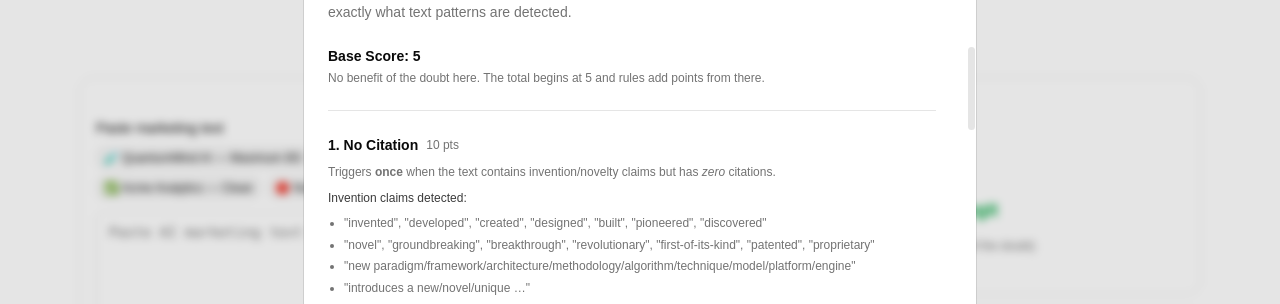
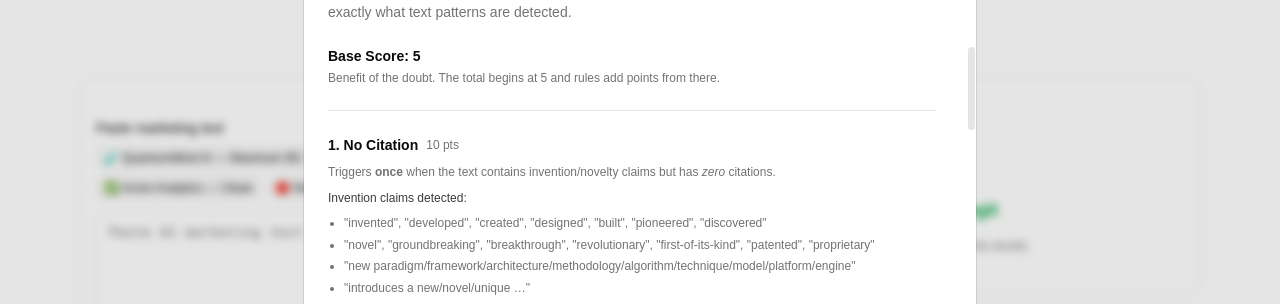
Before and after one commit to yujqiao/bs-index, a React (Vite) app: page / in a window 1280 px wide. Both pictures are taken after a click on the button "Methodology". Shown: the part 126-430 px from the top of the page. Built offline with nearby package versions, Linux system fonts and the light colour scheme.

Commit message:
copy: benefit of the doubt

```diff
--- a/src/components/MethodologyModal.tsx
+++ b/src/components/MethodologyModal.tsx
@@ -76,8 +76,8 @@ export function MethodologyModal() {
             <div className="space-y-1">
               <h3 className="text-sm font-semibold">Base Score: 5</h3>
               <p className="text-xs text-muted-foreground">
-                No benefit of the doubt here. The total begins
-                at 5 and rules add points from there.
+                Benefit of the doubt. The total begins at 5 and
+                rules add points from there.
               </p>
             </div>
 
--- a/src/components/ScoreBoard.tsx
+++ b/src/components/ScoreBoard.tsx
@@ -47,7 +47,7 @@ export function ScoreBoard({ total }: ScoreBoardProps) {
         </span>
       </div>
       <p className="text-xs text-muted-foreground mt-1">
-        Starting score: 5 (no benefit of the doubt)
+        Starting score: 5 (benefit of the doubt)
       </p>
     </div>
   );
```
Also changed, not shown: 1 other file (tests, documents, lock files or other folders).
